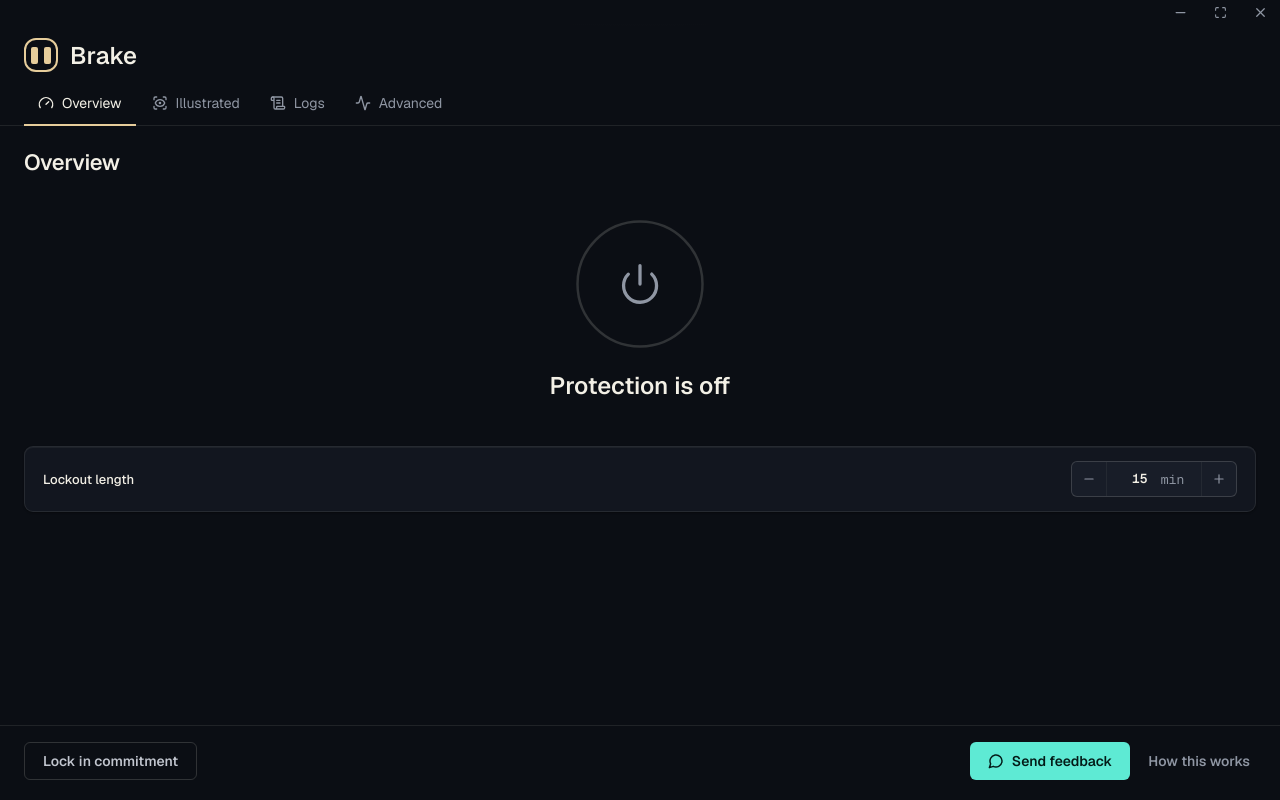
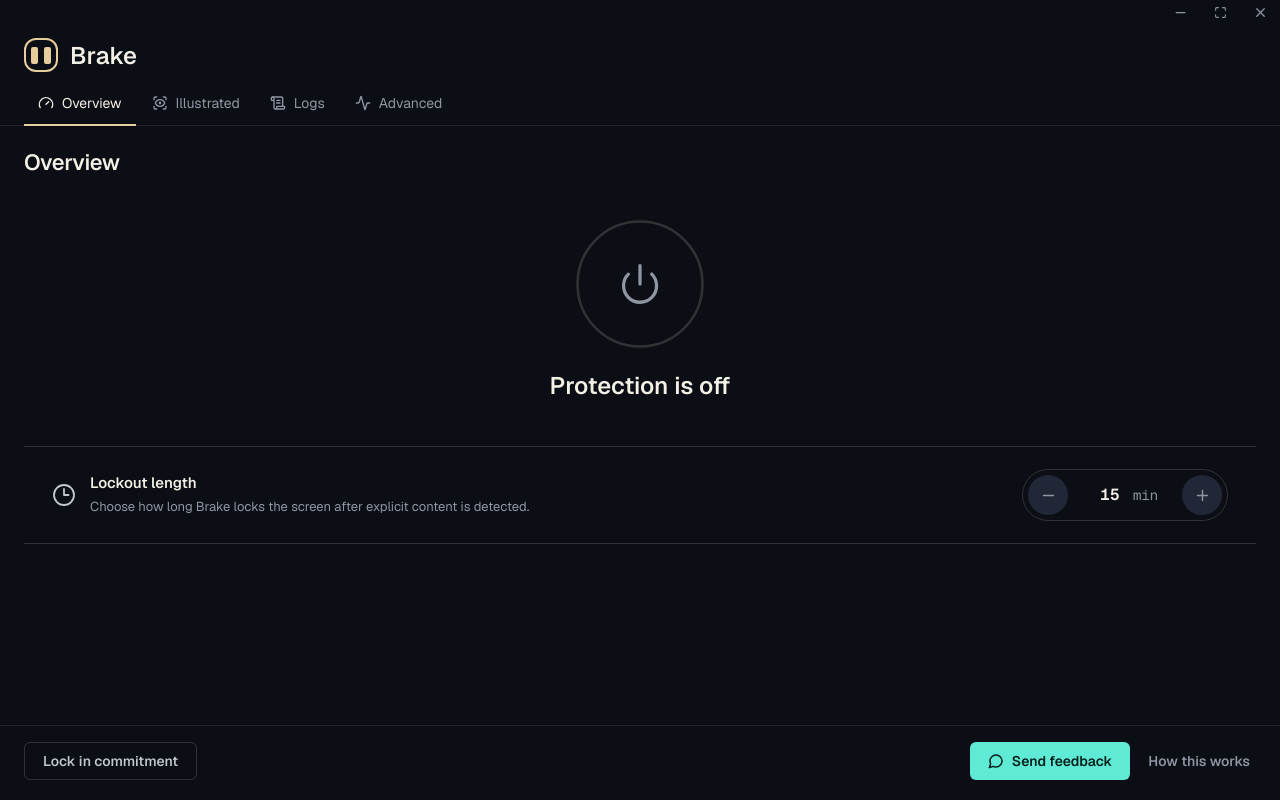
Before and after one commit to usebrake/Brake, a React (Vite) app in the folder desktop/: page / in a window 1280 px wide. Built offline with nearby package versions, Linux system fonts and the light colour scheme.

Commit message:
Redesign lockout duration controls

```diff
--- a/desktop/src/App.jsx
+++ b/desktop/src/App.jsx
@@ -1,5 +1,6 @@
 import {
   Activity,
+  Clock3,
   Download,
   Github,
   Info,
@@ -1305,12 +1306,17 @@
             />
             <div className="overview-single">
               <section className="overview-controls" aria-label="Overview controls">
-                <SettingRow
-                  title="Lockout length"
-                  aside={
-                    <div className="stepper-control">
+                <div className="lockout-length-row">
+                  <div className="lockout-length-copy">
+                    <Clock3 size={24} strokeWidth={1.8} aria-hidden="true" />
+                    <div>
+                      <div className="setting-title">Lockout length</div>
+                      <div className="setting-description">Choose how long Brake locks the screen after explicit content is detected.</div>
+                    </div>
+                  </div>
+                  <div className="stepper-control overview-stepper">
                     <button aria-label="Decrease lockout length" disabled={status.failSecure} onClick={() => changeDuration(-1)}>
-                        <Minus size={14} />
+                      <Minus size={17} />
                     </button>
                     <label>
                       <input
@@ -1327,11 +1333,10 @@
                       <span>min</span>
                     </label>
                     <button aria-label="Increase lockout length" disabled={status.failSecure} onClick={() => changeDuration(1)}>
-                        <Plus size={14} />
-                      </button>
-                    </div>
-                  }
-                />
+                      <Plus size={17} />
+                    </button>
+                  </div>
+                </div>
               </section>
             </div>
           </>
--- a/desktop/src/styles.css
+++ b/desktop/src/styles.css
@@ -419,15 +419,40 @@
 
 .overview-controls {
   min-width: 0;
-  background: var(--surface-1);
-  border: 1px solid var(--border);
-  border-radius: var(--radius-md);
-  box-shadow: var(--shadow-1);
-  overflow: hidden;
+  background: transparent;
+  border-top: 1px solid var(--border-strong);
+  border-bottom: 1px solid var(--border-strong);
 }
 
-.overview-controls .setting-row {
-  min-height: 58px;
+.lockout-length-row {
+  display: flex;
+  align-items: center;
+  justify-content: space-between;
+  gap: 24px;
+  min-height: 96px;
+  padding: 20px 28px;
+}
+
+.lockout-length-copy {
+  display: flex;
+  align-items: center;
+  gap: 14px;
+  min-width: 0;
+}
+
+.lockout-length-copy > svg {
+  flex: 0 0 auto;
+  color: var(--fg-2);
+}
+
+.lockout-length-copy .setting-title {
+  font-size: 15px;
+  font-weight: 560;
+}
+
+.lockout-length-copy .setting-description {
+  margin-top: 5px;
+  font-size: 13px;
 }
 
 .advanced-stack {
@@ -460,7 +485,7 @@
   flex: 0 0 30px;
   color: var(--fg-2);
   background: var(--surface-2);
-  border: 1px solid var(--border-faint);
+  border: 1px solid var(--border-strong);
   border-radius: var(--radius-sm);
 }
 
@@ -595,12 +620,13 @@
 .stepper-control {
   display: inline-flex;
   align-items: center;
-  height: 36px;
-  overflow: hidden;
+  height: 44px;
+  gap: 3px;
+  padding: 4px;
   color: var(--fg-1);
-  background: var(--surface-2);
+  background: transparent;
   border: 1px solid var(--border-strong);
-  border-radius: var(--radius-sm);
+  border-radius: 999px;
   font-family: "Geist Mono", "Consolas", monospace;
   font-size: 13px;
 }
@@ -611,18 +637,19 @@
   width: 34px;
   height: 34px;
   color: var(--fg-3);
-  background: transparent;
+  background: var(--surface-3);
+  border-radius: 50%;
   cursor: pointer;
 }
 
 .stepper-control button:hover {
   color: var(--fg-1);
-  background: var(--surface-3);
+  background: #2a3140;
 }
 
 .stepper-control button:disabled {
   color: var(--fg-4);
-  background: transparent;
+  background: var(--surface-2);
   cursor: not-allowed;
 }
 
@@ -631,11 +658,9 @@
   align-items: center;
   justify-content: center;
   gap: 5px;
-  min-width: 96px;
+  min-width: 90px;
   height: 34px;
-  border-left: 1px solid var(--border-faint);
-  border-right: 1px solid var(--border-faint);
-  padding: 0 10px;
+  padding: 0 8px;
 }
 
 .stepper-control input {
@@ -664,6 +689,50 @@
   color: var(--fg-3);
   font-family: "Geist Mono", "Consolas", monospace;
   font-size: 13px;
+}
+
+.overview-stepper {
+  height: 52px;
+  flex: 0 0 auto;
+  gap: 4px;
+  padding: 5px;
+  background: transparent;
+  border-color: var(--border-strong);
+  border-radius: 999px;
+}
+
+.overview-stepper button {
+  width: 40px;
+  height: 40px;
+  background: var(--surface-3);
+  border-radius: 50%;
+}
+
+.overview-stepper button:hover {
+  background: #2a3140;
+}
+
+.overview-stepper button:disabled {
+  background: var(--surface-2);
+}
+
+.overview-stepper label {
+  min-width: 106px;
+  height: 40px;
+  padding: 0 12px;
+  border: 0;
+}
+
+.overview-stepper input {
+  width: 36px;
+  height: 40px;
+  line-height: 40px;
+  font-size: 16px;
+  font-weight: 620;
+}
+
+.overview-stepper label span {
+  font-size: 14px;
 }
 
 .radio-row {
```
Lines whose indentation alone changed are shown as unchanged.
